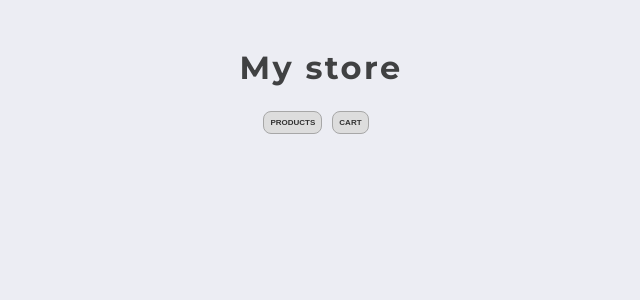
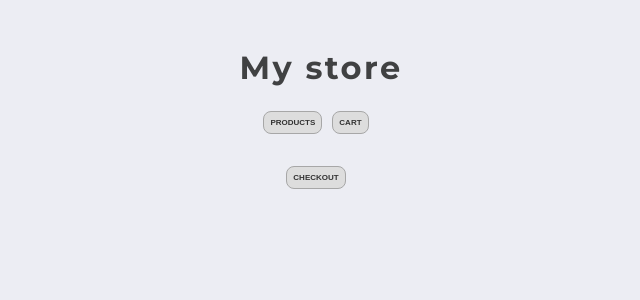
Before and after one commit to JRRGomes/shopping-cart, a React (Create React App) app: page / in a window 1280 px wide. Both pictures are taken after a click on the button "CART". Shown: the top 300 px of the page, without its empty margins (319-959 px from the left). Built offline with nearby package versions, Linux system fonts and the light colour scheme.

Commit message:
feat: Created a button to render Checkout component inside Cart component

```diff
--- a/src/components/Cart.js
+++ b/src/components/Cart.js
@@ -1,9 +1,16 @@
 import CartItem from "./CartItem";
 
-const Cart = ({ cartItems, removeFromCart }) => {
-  return cartItems.map((item) => (
-    <CartItem key={item.id} item={item} removeFromCart={removeFromCart}/>
-    ))
+import '../styles/elements/_button.css'
+
+const Cart = ({ cartItems, removeFromCart, showCheckout }) => {
+  return (
+    <>
+      {cartItems.map((item) => (
+        <CartItem key={item.id} item={item} removeFromCart={removeFromCart}/>
+        ))}
+      <button className="button" onClick={showCheckout}>Checkout</button>
+    </>
+  )
 };
 
 export default Cart;
--- a/src/components/Store.js
+++ b/src/components/Store.js
@@ -1,6 +1,7 @@
 import React, { useState } from "react";
 import ProductsList from "./ProductsList";
 import Cart from "./Cart";
+import Checkout from "./Checkout";
 
 import "../styles/elements/_button.css";
 import "../styles/elements/_button-container.css";
@@ -39,6 +40,10 @@ const Store = () => {
     setCartItems(currentCart);
   }
 
+  const showCheckout = () => {
+    setelementKey('checkout')
+  }
+
   return (
     <>
       <h1>My store</h1>
@@ -47,7 +52,8 @@ const Store = () => {
         <button className="button" onClick={() => setelementKey('cart')}>Cart</button>
       </div>
       {elementKey === 'products' && <ProductsList products={PRODUCTS} addToCart={addToCart}/>}
-      {elementKey === 'cart' && <Cart cartItems={cartItems} removeFromCart={removeFromCart}/>}
+      {elementKey === 'cart' && <Cart cartItems={cartItems} removeFromCart={removeFromCart} showCheckout={showCheckout}/>}
+      {elementKey === 'checkout' && <Checkout />}
     </>
   )
 }
```
